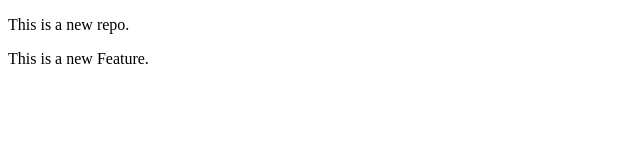
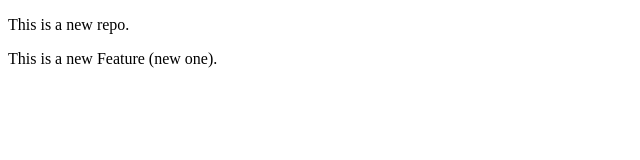
Before and after one commit to SaiTeja-Kottoori/localrepo, a plain HTML site: page index.html in a window 1280 px wide. Shown: the full height of the page, 0-640 px from the left. Drawn offline with Linux system fonts and the light colour scheme.

Commit message:
Add new one

```diff
--- a/index.html
+++ b/index.html
@@ -7,6 +7,6 @@
 </head>
 <body>
     <p>This is a new repo.</p>
-    <p>This is a new Feature.</p>
+    <p>This is a new Feature (new one).</p>
 </body>
 </html>
```
